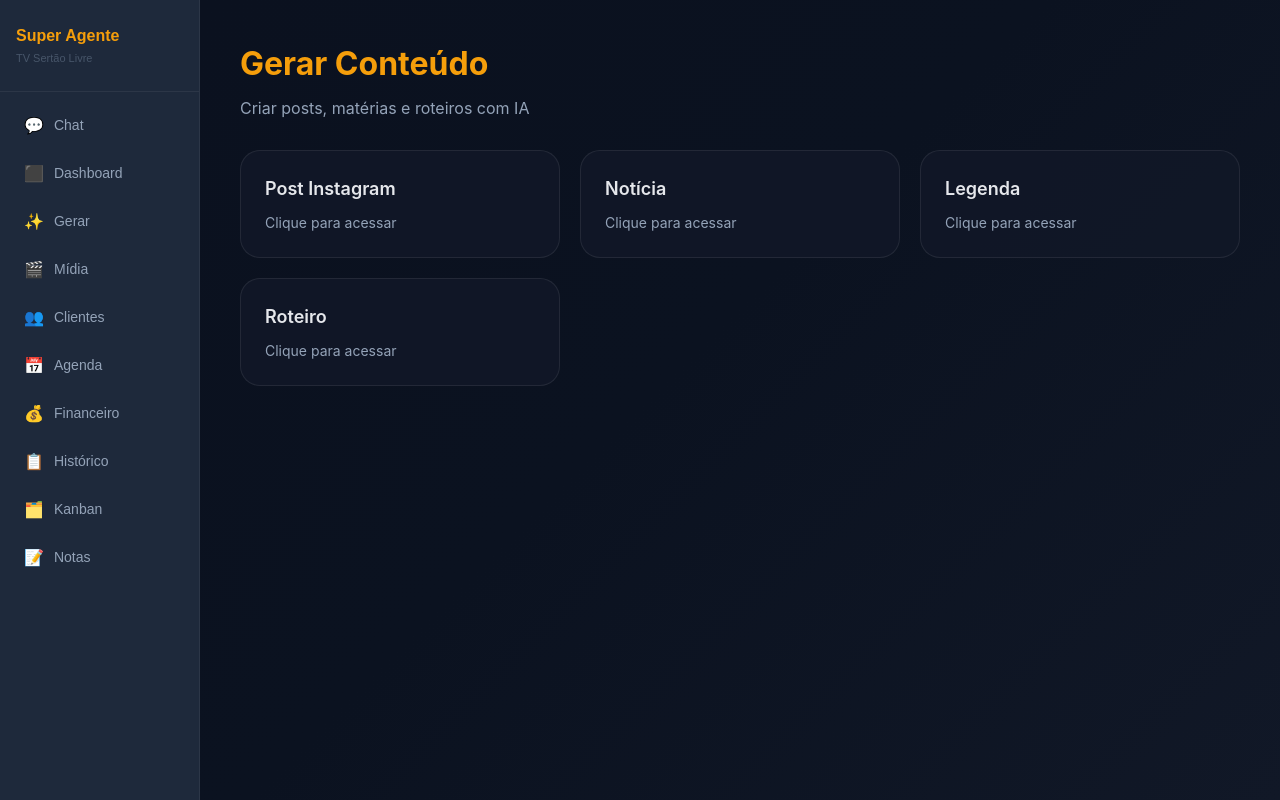
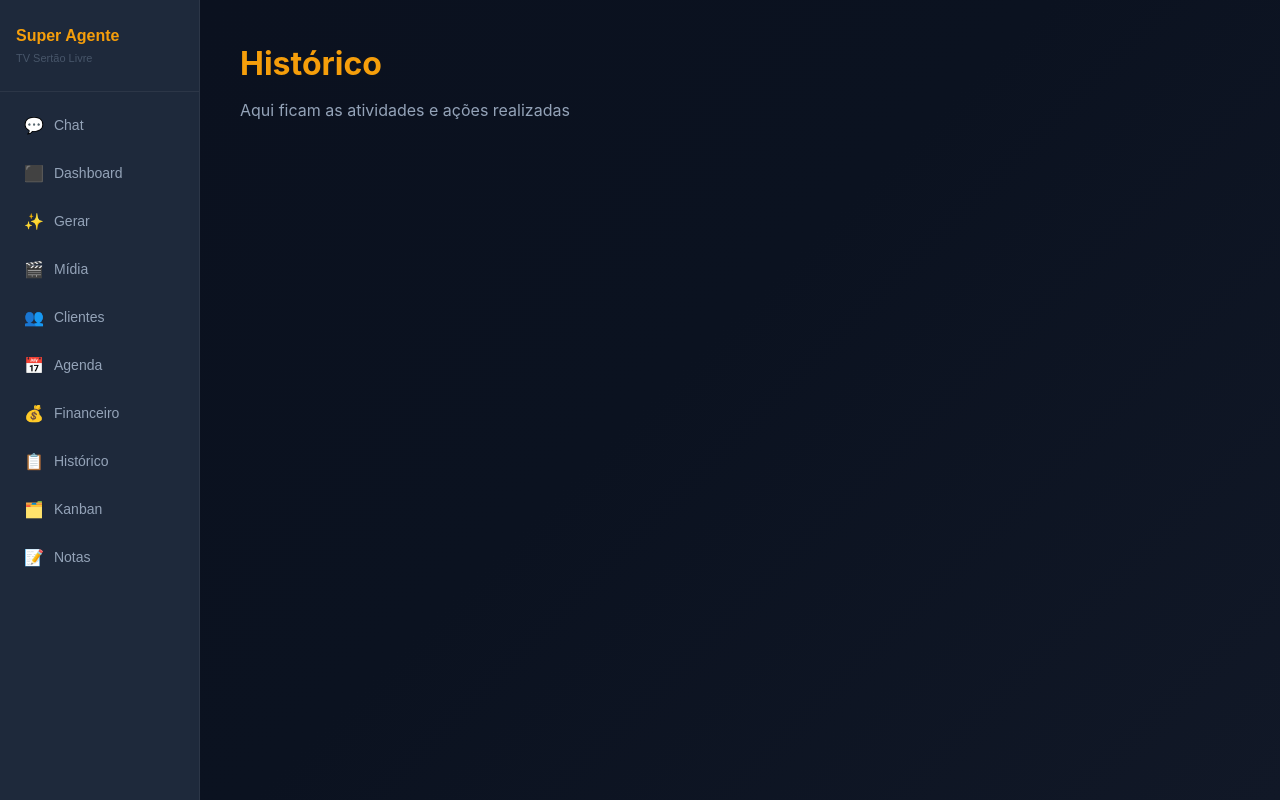
Before and after one commit to joselitosimplicio29-cyber/super-agente, a Next.js app: page /historico in a window 1280 px wide. Built offline with nearby package versions, Linux system fonts and the light colour scheme.

Commit message:
fix: correct pages content

```diff
--- a/app/historico/page.tsx
+++ b/app/historico/page.tsx
@@ -8,62 +8,13 @@ export default function Page() {
       fontFamily: 'Inter, system-ui, sans-serif'
     }}>
 
-      {/* HEADER */}
-      <div style={{ marginBottom: 30 }}>
-        <h1 style={{
-          fontSize: 32,
-          fontWeight: 700,
-          color: '#F59E0B'
-        }}>
-          Gerar Conteúdo
-        </h1>
+      <h1 style={{ fontSize: 32, fontWeight: 700, color: '#F59E0B' }}>
+        Histórico
+      </h1>
 
-        <p style={{
-          color: '#94A3B8',
-          marginTop: 8
-        }}>
-          Criar posts, matérias e roteiros com IA
-        </p>
-      </div>
-
-      {/* CARDS */}
-      <div style={{
-        display: 'grid',
-        gridTemplateColumns: 'repeat(auto-fit, minmax(240px, 1fr))',
-        gap: 20
-      }}>
-
-        {['Post Instagram', 'Notícia', 'Legenda', 'Roteiro'].map(item => (
-          <div
-            key={item}
-            style={{
-              background: 'rgba(17, 24, 39, 0.9)',
-              border: '1px solid rgba(255,255,255,0.08)',
-              borderRadius: 20,
-              padding: 24,
-              cursor: 'pointer',
-              transition: '0.3s'
-            }}
-          >
-            <h3 style={{
-              margin: 0,
-              fontSize: 18,
-              fontWeight: 600
-            }}>
-              {item}
-            </h3>
-
-            <p style={{
-              marginTop: 10,
-              fontSize: 14,
-              color: '#94A3B8'
-            }}>
-              Clique para acessar
-            </p>
-          </div>
-        ))}
-
-      </div>
+      <p style={{ color: '#94A3B8', marginTop: 10 }}>
+        Aqui ficam as atividades e ações realizadas
+      </p>
 
     </main>
   )
```
